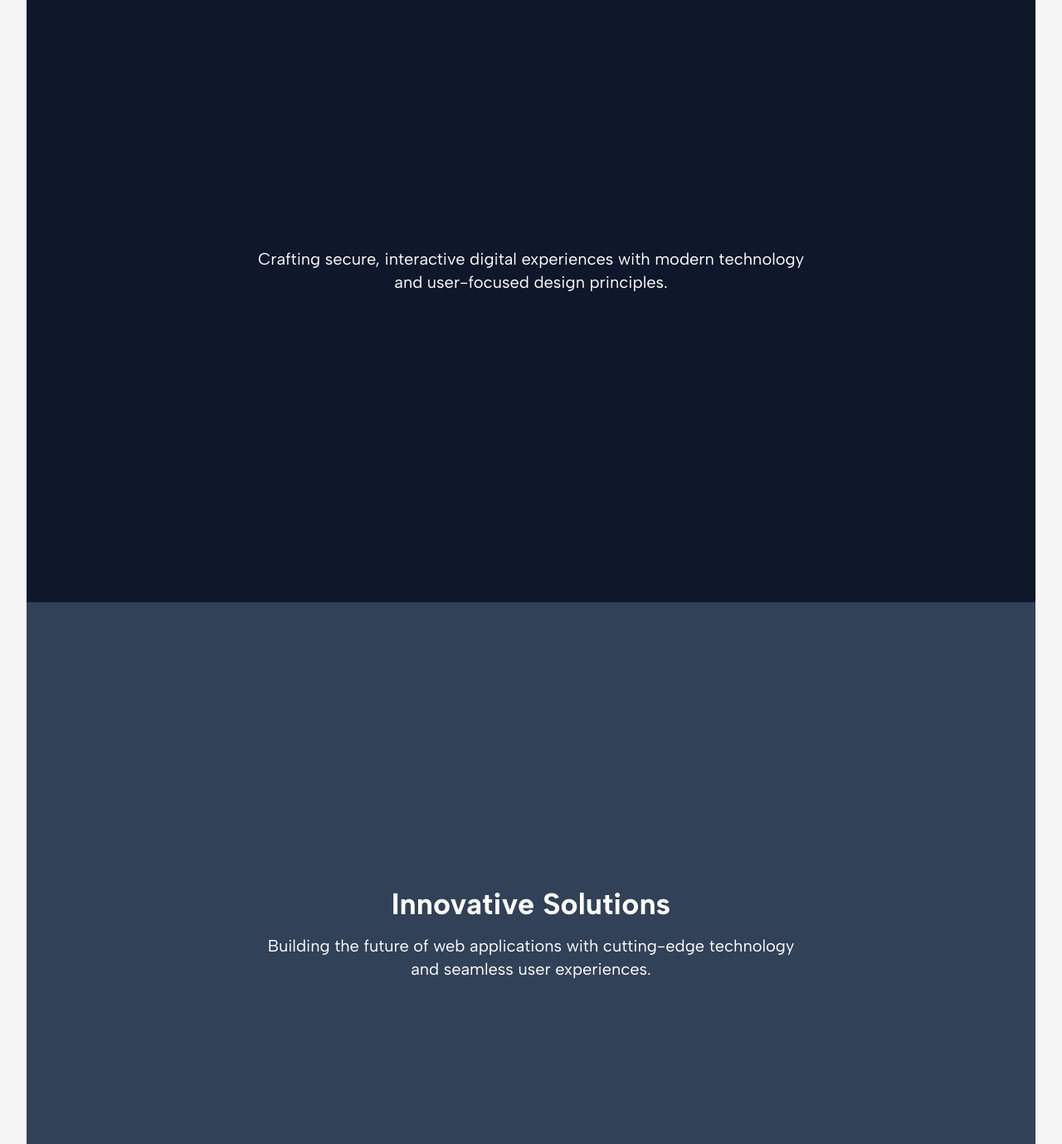
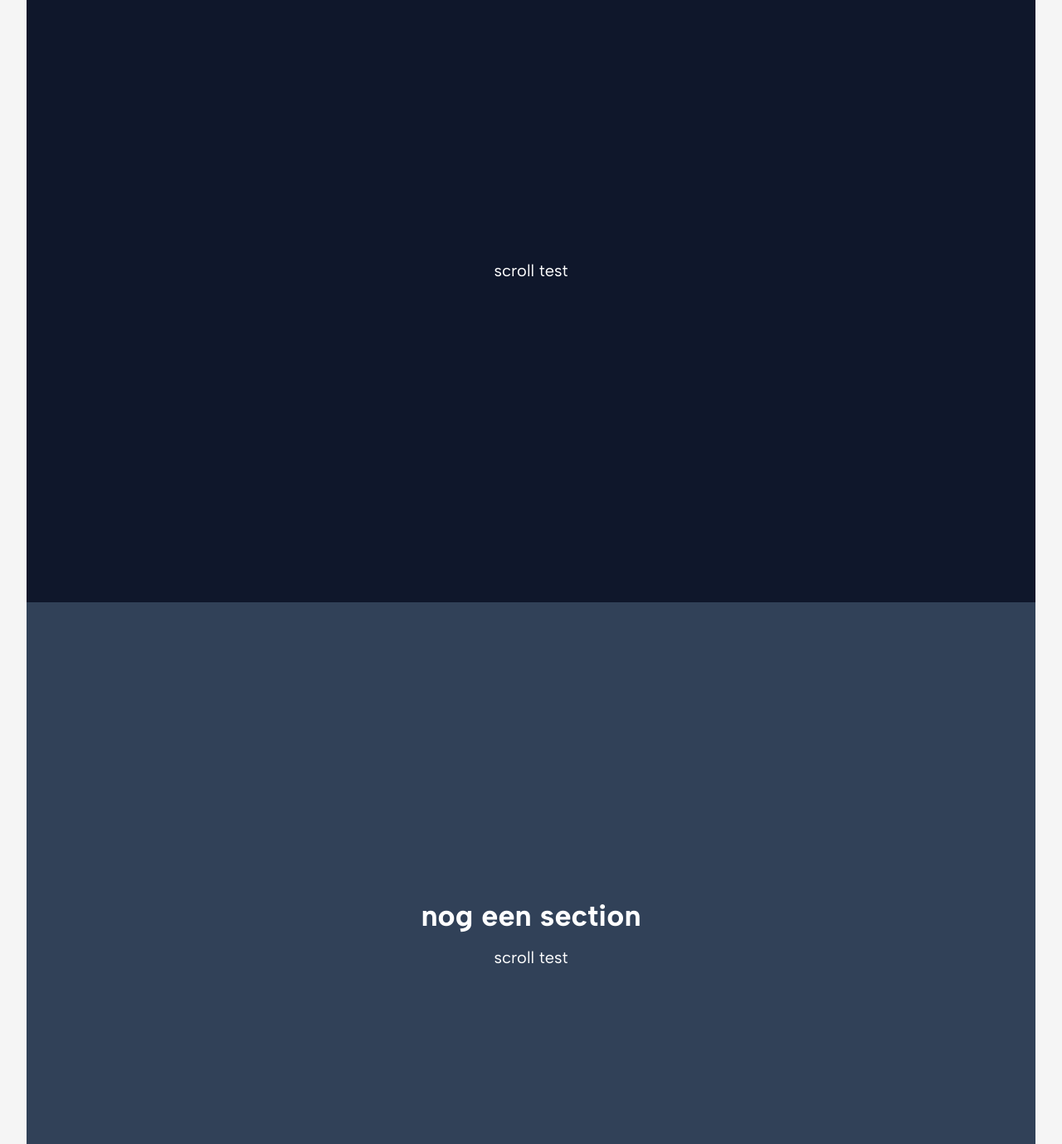
Before and after one commit to semmyverdonschot/portfolio, a Next.js app: page / in a window 1280 px wide. Shown: the part 1530-2909 px from the top of the page at 83% size. Built offline with nearby package versions, Linux system fonts and the light colour scheme; a web font is replaced by a local one.

Commit message:
Scrolling sections update

```diff
--- a/app/page.tsx
+++ b/app/page.tsx
@@ -206,20 +206,18 @@ export default function Page() {
         {/* Content sections */}
         <section className="min-h-screen bg-slate-900 text-white flex items-center justify-center">
           <div className="text-center">
-            <h1 className="text-4xl font-bold mb-4">Professional Web Development</h1>
+            <h1 className="text-4xl font-bold mb-4">een section</h1>
             <p className="text-xl max-w-2xl mx-auto">
-              Crafting secure, interactive digital experiences with modern technology
-              and user-focused design principles.
+              scroll test
             </p>
           </div>
         </section>
 
         <section className="min-h-screen bg-slate-700 text-white flex items-center justify-center">
           <div className="text-center">
-            <h2 className="text-4xl font-bold mb-4">Innovative Solutions</h2>
+            <h2 className="text-4xl font-bold mb-4">nog een section</h2>
             <p className="text-xl max-w-2xl mx-auto">
-              Building the future of web applications with cutting-edge technology
-              and seamless user experiences.
+              scroll test
             </p>
           </div>
         </section>
```
Also changed, not shown: 2 other files (tests, documents, lock files or other folders).
